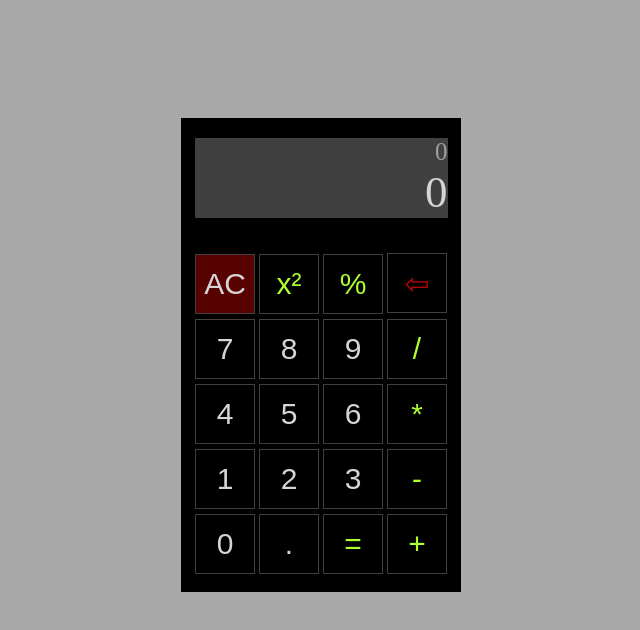
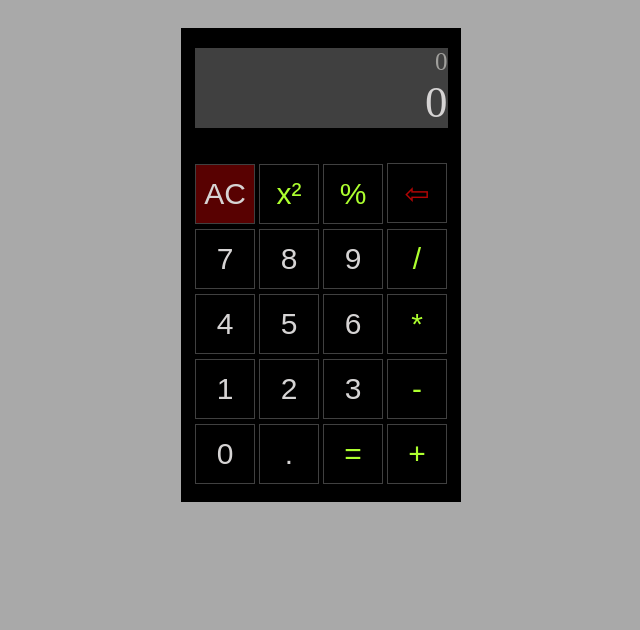
Before and after one commit to vasilvlyubenov/Calculator, a plain HTML site: page index.html in a window 1280 px wide. Shown: the whole page, without its empty margins (319-959 px from the left). Drawn offline with Linux system fonts and the light colour scheme.

Commit message:
position adjustment

```diff
--- a/css/style.css
+++ b/css/style.css
@@ -12,7 +12,7 @@ body {
     background-color: black;
     min-height: 450px;
     width: 280px;
-    margin-top: 110px;
+    margin-top: 20px;
     align-items: center;
 }
 
```
